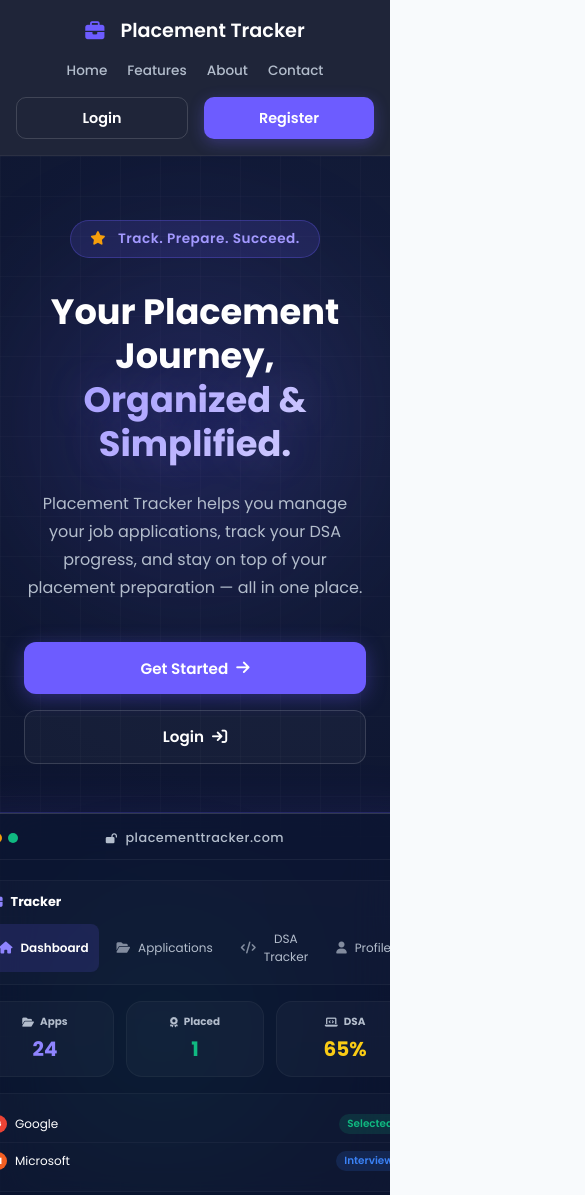
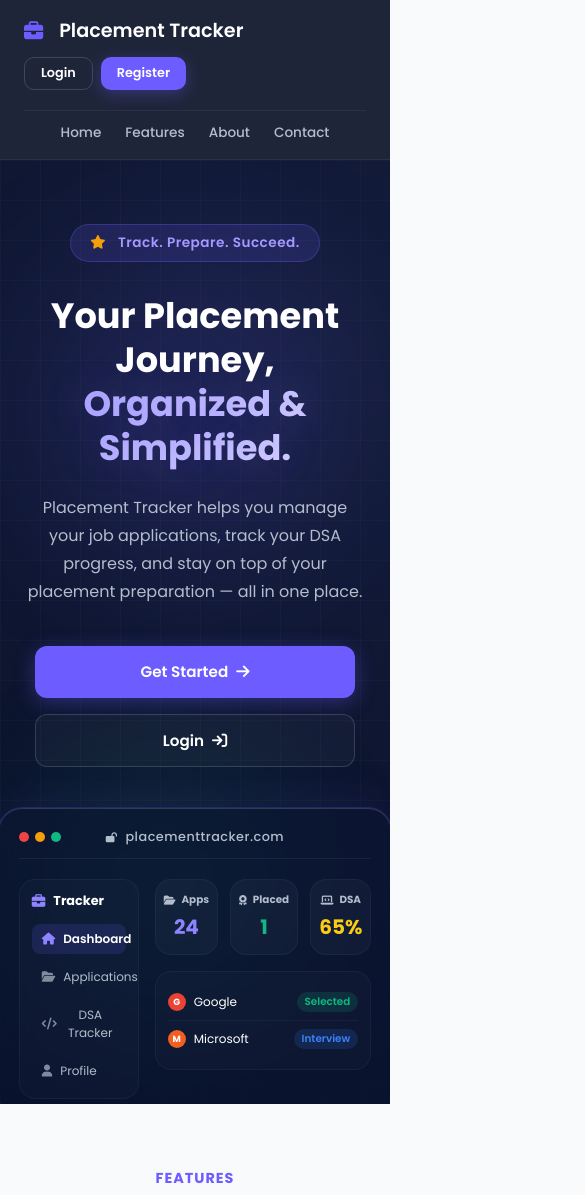
Before and after one commit to akshayvijayhere/placement-tracker, a plain HTML site: page Frontend/pages/homepage.html in a window 390 px wide. Shown: the top 1195 px of the page, 585 px wide, since content can reach past the window. Drawn offline with Linux system fonts and the light colour scheme.

Commit message:
Optimize homepage responsive media queries to support clean mobile scaling and layouts

```diff
--- a/Frontend/pages/homepage.css
+++ b/Frontend/pages/homepage.css
@@ -952,6 +952,7 @@ footer p {
     flex-direction: column;
     text-align: center;
     padding: 4rem 1.5rem;
+    gap: 2.5rem;
   }
 
   .hero-left p {
@@ -976,27 +977,43 @@ footer p {
 
 @media (max-width: 768px) {
   header {
-    flex-direction: column;
-    gap: 1rem;
-    padding: 1rem;
+    flex-wrap: wrap;
+    justify-content: space-between;
+    padding: 1rem 1.5rem;
+    min-height: auto;
+    gap: 0.75rem;
+  }
+
+  .logo {
+    order: 1;
+  }
+
+  .auth-buttons {
+    order: 2;
+    width: auto;
+    gap: 0.5rem;
+  }
+
+  .auth-buttons button {
+    padding: 0.4rem 1rem;
+    font-size: 0.8rem;
   }
 
   nav {
-    gap: 1.25rem;
-  }
-
-  .auth-buttons {
+    order: 3;
     width: 100%;
     justify-content: center;
-  }
-
-  .auth-buttons button {
-    flex: 1;
-    text-align: center;
+    margin-top: 0.5rem;
+    border-top: 1px solid rgba(255, 255, 255, 0.05);
+    padding-top: 0.75rem;
+    gap: 1.5rem;
   }
 
   .hero-buttons {
     flex-direction: column;
+    width: 100%;
+    max-width: 320px;
+    margin: 0 auto;
   }
 
   .primary-btn,
@@ -1005,25 +1022,11 @@ footer p {
     justify-content: center;
   }
 
+  /* Prevent mockup layout distortion - scale instead of break layout */
   .dashboard-mockup {
-    padding: 1rem;
-  }
-
-  .dashboard-layout {
-    flex-direction: column;
-  }
-
-  .sidebar {
-    width: 100%;
-  }
-
-  .sidebar ul {
-    flex-direction: row;
-    justify-content: space-around;
-  }
-
-  .cards {
-    grid-template-columns: repeat(3, 1fr);
+    transform: scale(0.9);
+    transform-origin: top center;
+    margin-bottom: -30px;
   }
 
   .contact {
@@ -1040,6 +1043,35 @@ footer p {
 
   .about-right {
     padding: 1.5rem;
+  }
+}
+
+@media (max-width: 480px) {
+  .dashboard-mockup {
+    transform: scale(0.78);
+    transform-origin: top center;
+    margin-bottom: -80px;
+  }
+
+  .feature-container {
+    grid-template-columns: 1fr;
+    gap: 1.25rem;
+  }
+
+  .features-header {
+    margin-bottom: 2rem;
+  }
+
+  .about-right {
+    padding: 1rem;
+  }
+}
+
+@media (max-width: 360px) {
+  .dashboard-mockup {
+    transform: scale(0.7);
+    transform-origin: top center;
+    margin-bottom: -110px;
   }
 }
 
```
